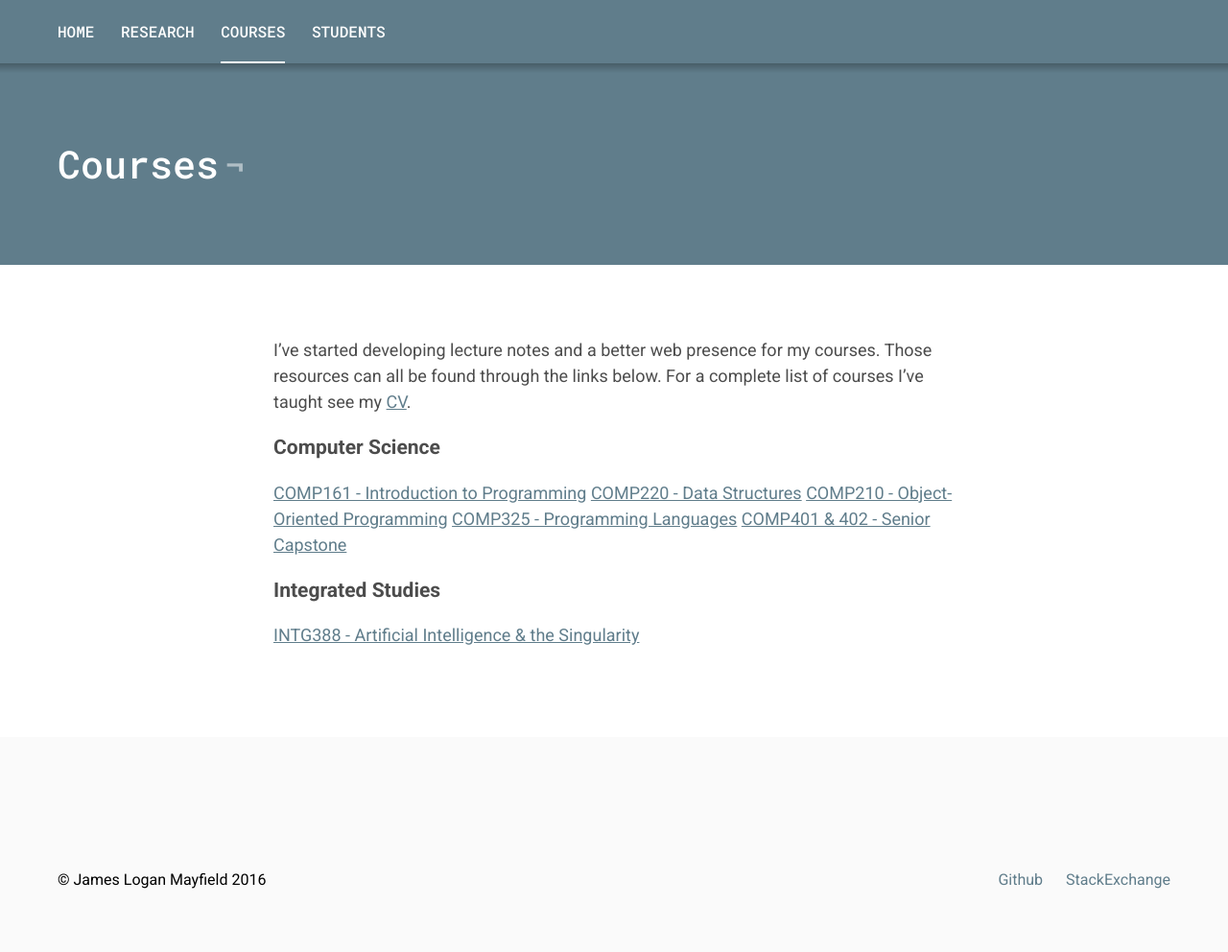
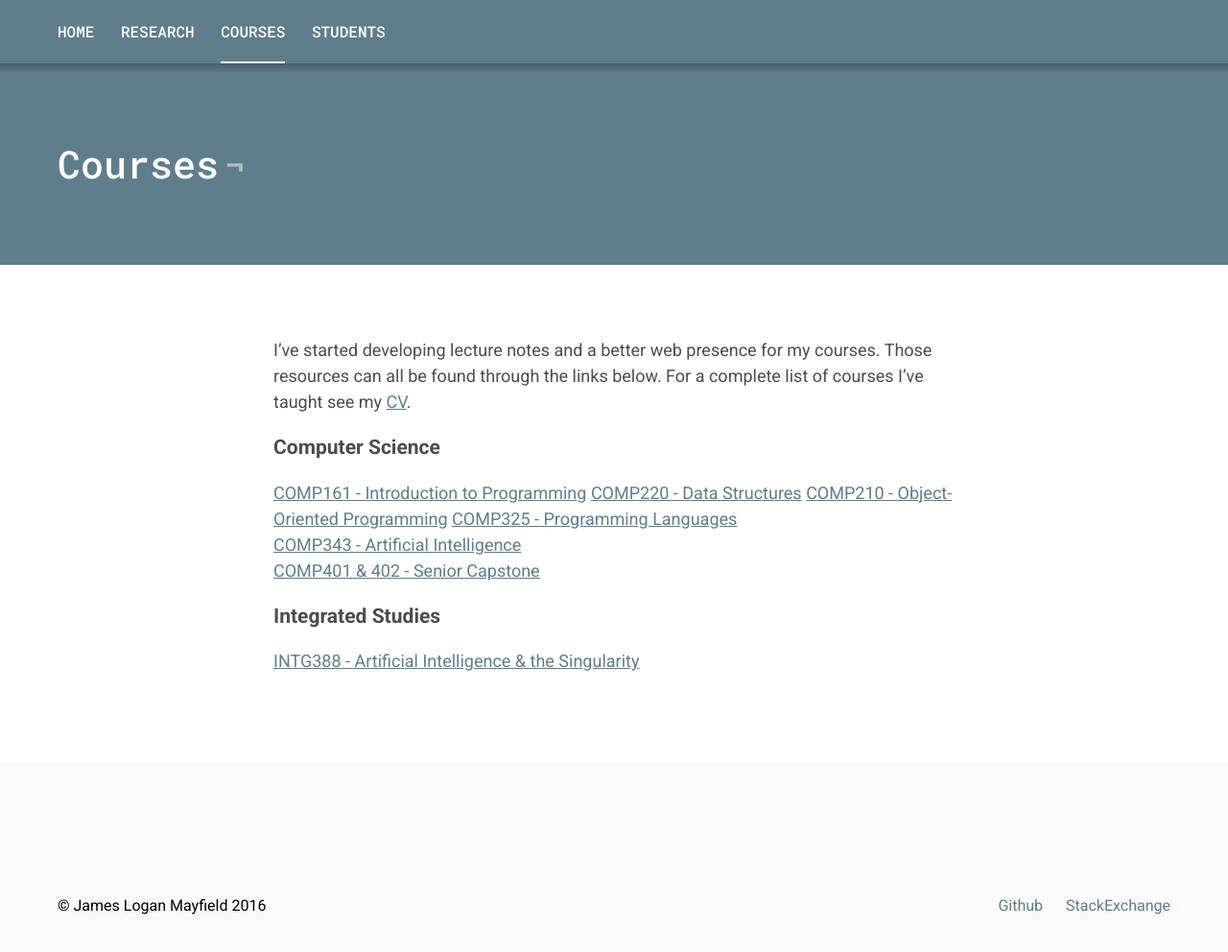
Before and after one commit to jlmayfield/jlmayfield.github.io, a Jekyll site: the page built from _pages/courses.md, in a window 1280 px wide and 1095 px high. Shown: the top 992 px of the window at 96% size. Built offline with Jekyll 4.4.1, drawn with Linux system fonts in a browser that asks for light colours.

Commit message:
added AI to courses

```diff
--- a/_pages/courses.md
+++ b/_pages/courses.md
@@ -12,6 +12,7 @@ I've started developing lecture notes and a better web presence for my courses.
 [COMP220 - Data Structures](http://jlmayfield.github.io/MC-COMP220)
 [COMP210 - Object-Oriented Programming](http://jlmayfield.github.io/MC-COMP210)
 [COMP325 - Programming Languages](http://jlmayfield.github.io/MC-COMP325)
+[COMP343 - Artificial Intelligence](http://jlmayfield.github.io/MC-COMP343)
 [COMP401 & 402 - Senior Capstone](http://jlmayfield.github.io/MC-COMP401-402)
 
 ### Integrated Studies
```
